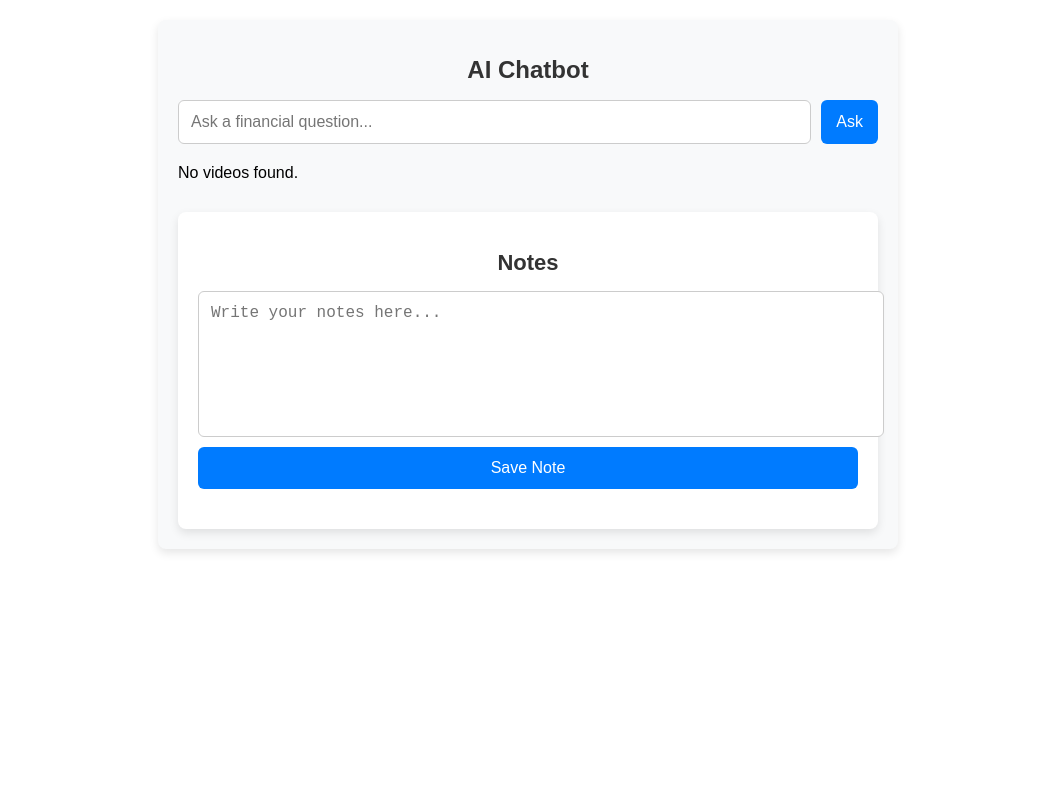
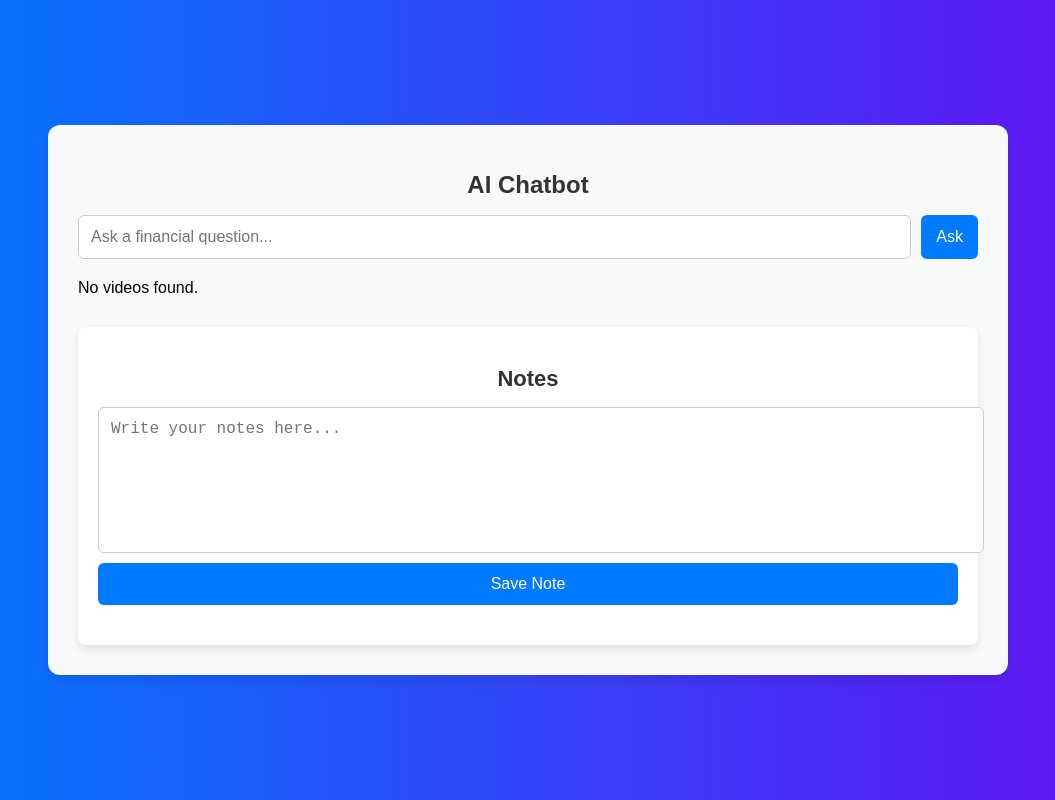
Before and after one commit to Vanessa-Chung-1372/FinCoachAI, a Next.js app in the folder frontend/: page /chatbot in a window 1280 px wide. Shown: the whole page, without its empty margins (112-1167 px from the left). Built offline with nearby package versions, Linux system fonts and the light colour scheme.

Commit message:
Fix the template

```diff
--- a/frontend/app/chatbot/styles.css
+++ b/frontend/app/chatbot/styles.css
@@ -1,12 +1,23 @@
 /* Chatbot Container */
+body {
+    font-family: 'Poppins', sans-serif;
+    background: linear-gradient(to right, #007bff, #6610f2);
+    margin: 0;
+    padding: 0;
+    display: flex;
+    justify-content: center;
+    align-items: center;
+    min-height: 100vh;
+}
 .chatbot-container {
-    max-width: 700px;
-    margin: 20px auto;
-    padding: 20px;
+    max-width: 900px;  /* ✅ Increased width for better layout */
+    width: 90%;        /* ✅ Ensures responsiveness */
+    margin: 30px auto; /* ✅ Centers it */
+    padding: 30px;     /* ✅ More padding for better spacing */
     font-family: Arial, sans-serif;
     background: #f8f9fa;
-    border-radius: 8px;
-    box-shadow: 0 4px 10px rgba(0, 0, 0, 0.1);
+    border-radius: 12px; /* ✅ Slightly rounder corners */
+    box-shadow: 0 6px 14px rgba(0, 0, 0, 0.1);
   }
 
   /* Title */
@@ -119,7 +130,7 @@
   }
 
   .note-button:hover {
-    background-color: #218838;
+    background-color: #CD5C5C;
   }
 
   /* Notes List */
@@ -148,7 +159,7 @@
 
   .delete-note-button {
     padding: 8px 12px;
-    background-color: #dc3545;
+    background-color: #CD5C5C;
     color: white;
     border: none;
     border-radius: 6px;
```
